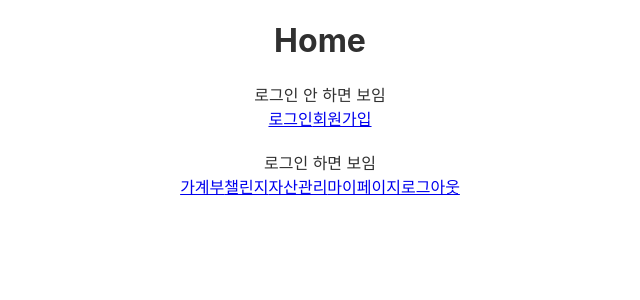
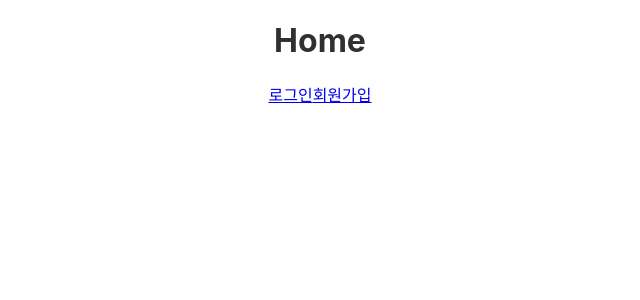
Before and after one commit to project-team-MONIVATION/2023_MONIVATION, a React (Create React App) app: page / in a window 1280 px wide. Shown: the top 300 px of the page, without its empty margins (320-960 px from the left). Built offline with nearby package versions, Linux system fonts and the light colour scheme.

Commit message:
0609 merge하기 위한 커밋

```diff
--- a/src/member_PCH/pages/Home.jsx
+++ b/src/member_PCH/pages/Home.jsx
@@ -1,29 +1,45 @@
 // 메인페이지
 
 import React from 'react';
-import { Link } from 'react-router-dom';
-import IncomeModalComp from '../components/IncomeModalComp';
-import ExpenseModalComp from '../components/ExpenseModalComp';
+import { useDispatch, useSelector } from 'react-redux';
+import { Link, useNavigate } from 'react-router-dom';
+import { userLogout } from '../../member_PC_HS/slice/userSlice';
 
 export default function Home() {
+  const user = useSelector((state)=>state.user.user);
+
+  const dispatch = useDispatch();
+  const navigate = useNavigate();
+
+  const onLogout = () => {
+    console.log(sessionStorage.getItem('user'))
+    dispatch(userLogout());
+    navigate('/');
+  }
+
   return (
     <div>
       <h1>Home</h1>
       <div>
-        로그인 안 하면 보임
-        <br />
+        {
+          user === null
+          ? (
+            <div>
               <Link to='/account/login'>로그인</Link>
               <Link to='/account/create'>회원가입</Link>
             </div>
-      <br />
+          )
+          : (
+
             <div>
-        로그인 하면 보임
-        <br />
             <Link to='/calendar'>가계부</Link>
             <Link to='/challenge'>챌린지</Link>
             <Link to='/asset'>자산관리</Link>
             <Link to='/mypage'>마이페이지</Link>
-        <Link to='/'>로그아웃</Link>
+            <button onClick={ onLogout }>로그아웃</button>
+          </div>
+          )
+        }
       </div>
     </div>
   )
--- a/src/member_PC_HS/slice/userSlice.js
+++ b/src/member_PC_HS/slice/userSlice.js
@@ -1,4 +1,6 @@
 import { createSlice } from '@reduxjs/toolkit';
+import { auth } from '../../database/firebase';
+import { signOut } from 'firebase/auth';
 
 export const userSlice = createSlice({
     name : "user",
@@ -8,11 +10,27 @@ export const userSlice = createSlice({
     reducers : {
         userLogin : (state, action) => {
             state.user = action.payload
-
-            sessionStorage.setItem('user',JSON.stringify(action.payload))
+            sessionStorage.setItem('user', JSON.stringify(action.payload))
+        },
+        userLogout: (state, action) => {
+            state.user = null;
         }
     }
 })
 
-export const { userLogin } = userSlice.actions
+export const logout = () => (dispatch) => {
+    signOut(auth)
+        .then(() => {
+            // Sign-out successful.
+            sessionStorage.removeItem('user');
+            dispatch(userLogout())
+        })
+        .catch((error) => {
+            // An error happened.
+            console.log(error);
+            alert('error');
+        });
+}
+
+export const { userLogin, userLogout } = userSlice.actions
 export default userSlice.reducer
```
Lines whose indentation alone changed are shown as unchanged.
